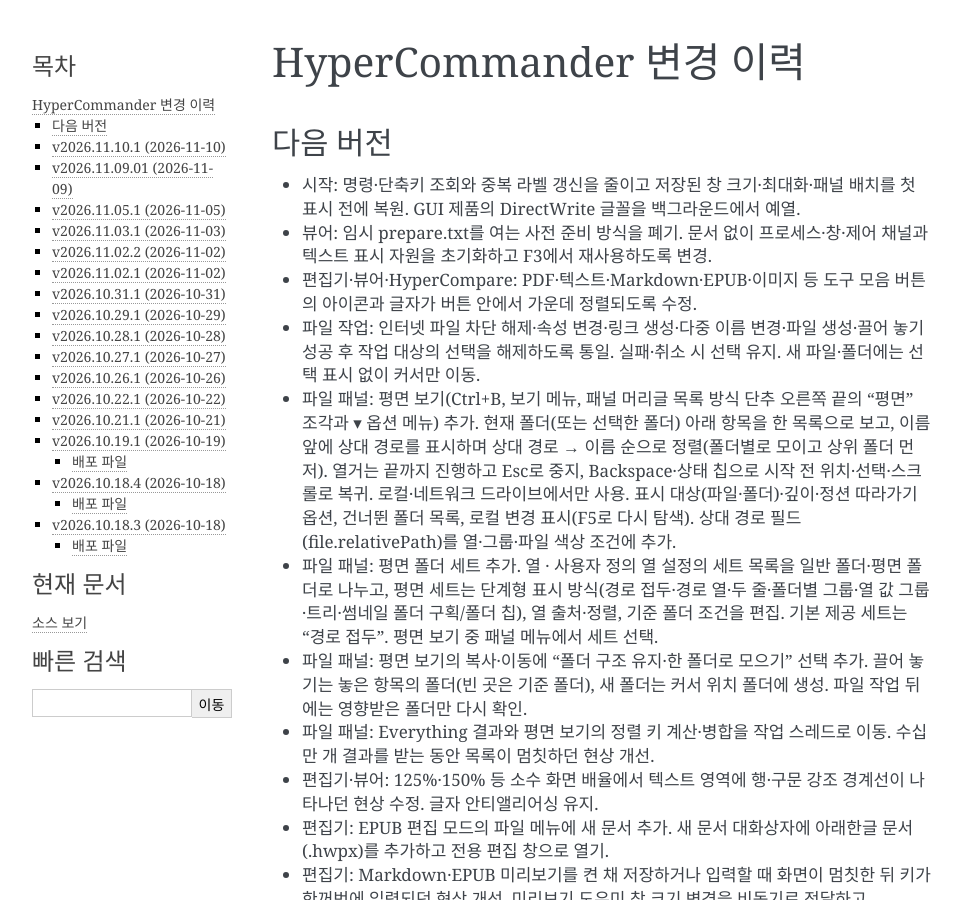
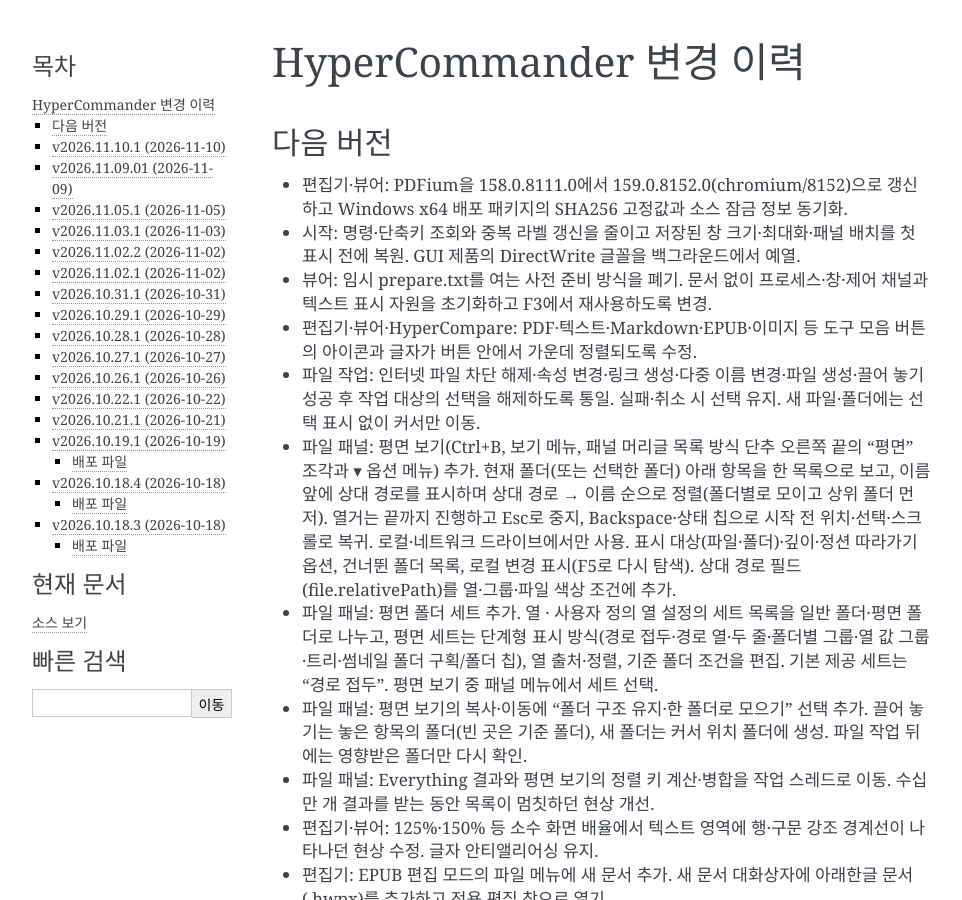
Before and after one commit to jgh0721/hyperCommander, a Sphinx documentation site: the page built from documentation/source/history.rst, in a window 1280 px wide and 900 px high. Shown: the whole window, without its empty margins (148-1110 px from the left). Built offline with Sphinx 7.4.7, drawn with Linux system fonts in a browser that asks for light colours.

Commit message:
EXT : [pdfium] PDFium을 159.0.8152.0으로 갱신한다
Windows x64 패키지 URL·SHA256과 소스 잠금 정보를 동기화하고 다음 버전 변경 이력에 기록한다.

지정 Qt kit의 Release 빌드, 제품 서명·해시 검증, iMonAGR-Win11 VM의 100%·150%·200% PDF 회귀 및 문서 UI 테스트를 통과했다. 로컬 설치는 사용자 요청에 따라 보류했다.

```diff
--- a/documentation/source/history.rst
+++ b/documentation/source/history.rst
@@ -6,6 +6,8 @@
 
 다음 버전
 ----------------------------------------
+
+* 편집기·뷰어: PDFium을 158.0.8111.0에서 159.0.8152.0(chromium/8152)으로 갱신하고 Windows x64 배포 패키지의 SHA256 고정값과 소스 잠금 정보 동기화.
 
 * 시작: 명령·단축키 조회와 중복 라벨 갱신을 줄이고 저장된 창 크기·최대화·패널 배치를 첫 표시 전에 복원. GUI 제품의 DirectWrite 글꼴을 백그라운드에서 예열.
 
```
Also changed, not shown: 2 other files.
